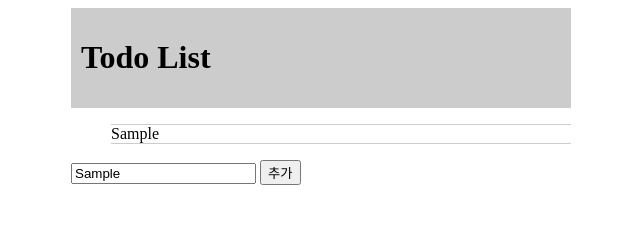
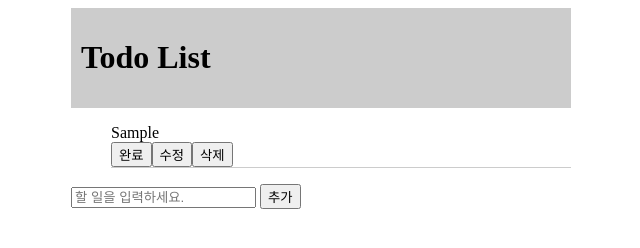
Before and after one commit to justin1bnb/To-do, a plain HTML site: page todo/index.html in a window 1280 px wide. Both pictures are taken after typing "Sample" into the empty fields and a click on the button "추가". Shown: the whole page, without its empty margins (319-959 px from the left). Drawn offline with Linux system fonts and the light colour scheme.

Commit message:
Add files via upload

```diff
--- a/todo/index.html
+++ b/todo/index.html
@@ -31,22 +31,116 @@
     </header>
     <section>
         <ul id="todo-list">
-            <li class="todo"></li>
         </ul>
     </section>
     <footer>
       <input type="text" id="input-task" placeholder="할 일을 입력하세요.">
-      <button id="btn-add" onclick="투두입력받아서추가하기()">추가</button>
+      <button id="btn-add">추가</button>
     </footer>
   </div>
   <script>
-    function 투두입력받아서추가하기(){
+  const todoList = []
+  function 투두입력받아서추가하기(todoText){
+    if(todoText !== ""){
+      const todo = {
+        text: todoText,
+        done: false
+      }
+      todoList.push(todo)
+    }
+    else{
+      alert("입력창에 할일을 입력해라");
+    }
+  }
+  function 투두수정하기(변수, editText){
+    if(editText !== ""){
+      todoList[변수].text = editText;
+    }
+    else{
+      alert("수정할 내용을 입력하세요.");
+    }
+  }
+  function 투두삭제하기(인덱스){
+		if(confirm("삭제 하시겠습니까?")){
+			todoList.splice(인덱스,1);
+		}
+  }
+  function 투두토글하기(변수){
+    if(todoList[변수].done === true){
+      todoList[변수].done = false;
+    }
+    else{
+      todoList[변수].done = true;
+    }
+  }
+  function 투두화면에그려주기(todoList){
+    const todoListUl = document.querySelector("#todo-list");
+    todoListUl.innerHTML = ""
+    if(todoList.length<1){
+      todoListUl.innerHTML = "할일이 없습니다."
+    }
+    else{
+      for(let 변수=0; 변수<todoList.length; 변수++){
+        const newLi = document.createElement("li");
+        newLi.innerText = todoList[변수].text;
+        const toggleBtn = document.createElement("button");
+        if(todoList[변수].done === true){
+          toggleBtn.innerText = "취소";
+          newLi.style.textDecoration = "line-through";
+          newLi.style.color = "red";
+        }
+        else{
+          toggleBtn.innerText = "완료";
+          newLi.style.textDecoration = "none";
+          newLi.style.color = "black";
+        }
+        toggleBtn.addEventListener("click",function(){
+          투두토글하기(변수);
+          투두화면에그려주기(todoList);
+        })
+
+        //삭제버튼 추가
+        const deleteBtn = document.createElement("button");
+        deleteBtn.innerText = "삭제";
+        deleteBtn.addEventListener("click",function(){
+          투두삭제하기(변수);
+          투두화면에그려주기(todoList)
+        })
+
+        //수정버튼 추가
+        const editBtn = document.createElement("button");
+        editBtn.innerText = "수정";
+        editBtn.addEventListener("click",function(){
+          const editText = prompt("수정할 내용을 입력하세요.");
+          투두수정하기(변수, editText);
+          투두화면에그려주기(todoList)
+        })
+
+        const btnDiv = document.createElement("div");
+        btnDiv.appendChild(toggleBtn);
+        btnDiv.appendChild(editBtn);
+        btnDiv.appendChild(deleteBtn);
+				newLi.appendChild(btnDiv);
+				todoListUl.appendChild(newLi);
+      }
+    }
+  }
+
+  function 추가버튼클릭이벤트(){
     const todoText = document.querySelector("#input-task").value;
-	    const newLiText = "<li>"+ todoText +"</li>";
-	    const selectedUl = document.querySelector("#todo-list");
-	    selectedUl.innerHTML += newLiText;
+    투두입력받아서추가하기(todoText)
+    document.querySelector("#input-task").value = "";
+    투두화면에그려주기(todoList)
   }
-    document.querySlector("#btn-add").addEventListner("click",투두입력받아서추가하기);
+  document.querySelector("#btn-add").addEventListener("click",추가버튼클릭이벤트);
+  function init(){
+    const todoListUl = document.querySelector("#todo-list");
+    if(todoListUl.childElementCount<1){
+      todoListUl.innerText = "할일이 없습니다."
+    }
+  }
+init()
+
 </script>
 </body>
 </html>
```
Lines whose indentation alone changed are shown as unchanged.
